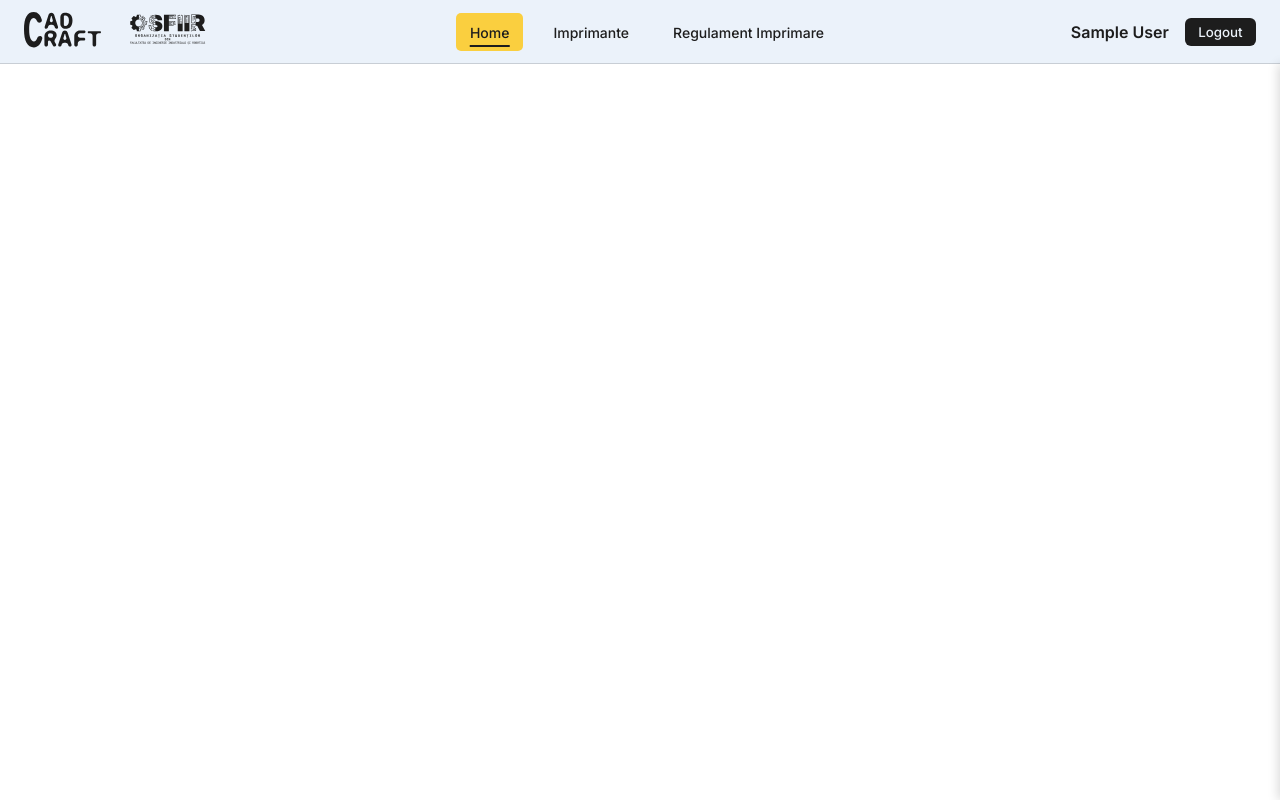
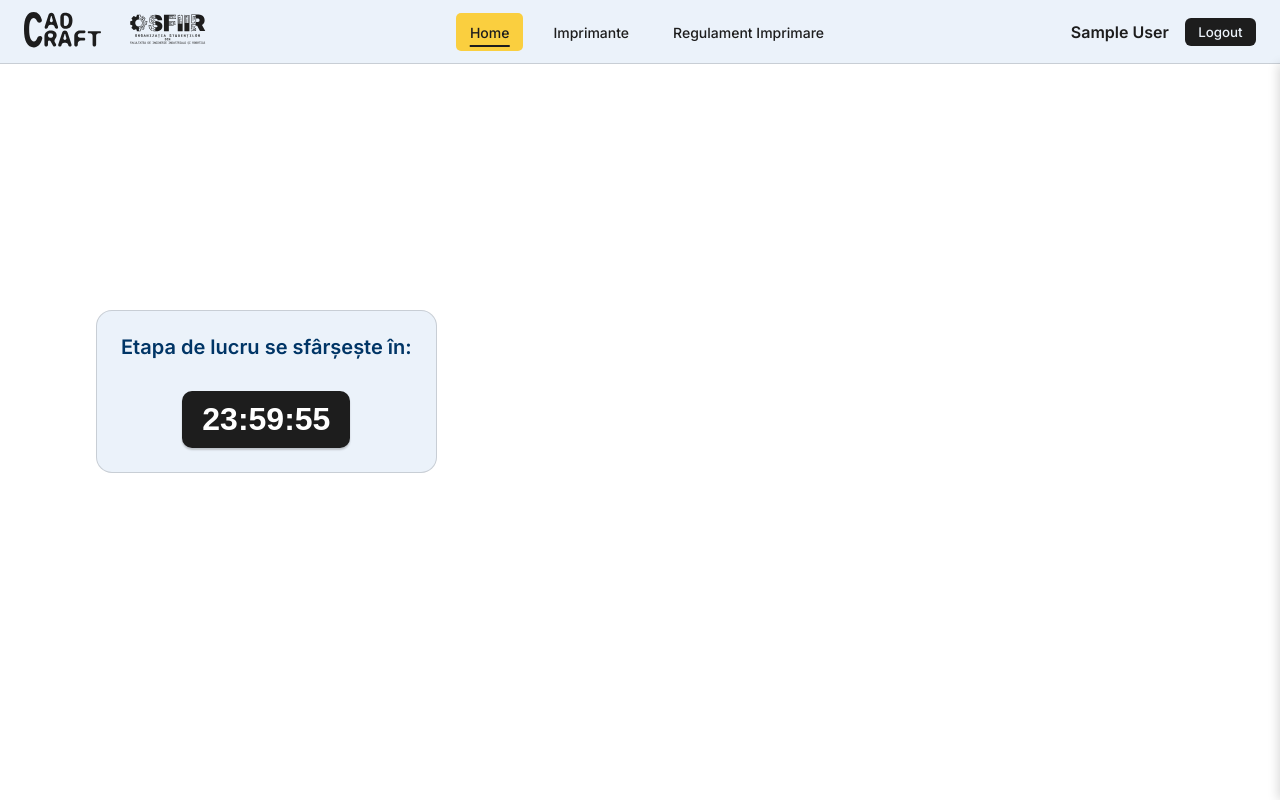
Before and after one commit to PetreIulian/danush, a React (Create React App) app in the folder app/: page /dashboard in a window 1280 px wide. Built offline with nearby package versions, Linux system fonts and the light colour scheme; no server answers; sample sign-in values are in the browser's storage.

Commit message:
timer component

```diff
--- a/app/src/Components/Program/Program.jsx
+++ /dev/null
@@ -1,11 +0,0 @@
-import React from 'react'
-import "./Program.css"
-
-function Program() {
-    return (
-        <section>
-        </section>
-    )
-}
-
-export default Program
--- /dev/null
+++ b/app/src/Components/Timer/Timer.css
@@ -0,0 +1,35 @@
+.timer {
+  font-family: 'Arial', sans-serif;
+  font-size: 2rem;
+  color: white;
+  font-weight: 700;
+  border-radius: 10px;
+  background-color: var(--black);
+  padding: 10px 20px;
+  width: fit-content;
+  box-shadow: 0 2px 2px 0 rgba(0, 0, 0, 0.2);
+}
+
+.timer-container {
+  padding: 1em;
+  display: flex;
+  flex-direction: column;
+  align-items: left;
+  gap: 2em;
+  background-color: var(--ice-white);
+  width: fit-content;
+  border-radius: 1em;
+  padding: 1.5em;
+  align-items: center;
+  border: 1px solid rgba(0,0,0,0.15);
+  position: relative;
+  top: 246px;
+  left: 96px;
+}
+
+.timer-container p {
+  font-size: 1.25rem;
+  font-weight: 600;
+  color: var(--blue);
+  margin: 0;
+}
--- /dev/null
+++ b/app/src/Components/Timer/Timer.jsx
@@ -0,0 +1,44 @@
+import React, { useState, useEffect, useRef } from "react";
+import "./Timer.css";
+
+function Timer({ duration, start }) {
+  const [time, setTime] = useState(duration);
+  const intervalRef = useRef(null);
+
+  useEffect(() => {
+    if (start) {
+      intervalRef.current = setInterval(() => {
+        setTime((prev) => {
+          if (prev <= 1000) {
+            clearInterval(intervalRef.current);
+            return 0;
+          }
+          return prev - 1000;
+        });
+      }, 1000);
+    } else {
+      clearInterval(intervalRef.current);
+    }
+
+    return () => clearInterval(intervalRef.current);
+  }, [start]);
+
+  const formatTime = (time) => {
+    const hours = Math.floor(time / (1000 * 60 * 60));
+    const minutes = Math.floor((time % (1000 * 60 * 60)) / (1000 * 60));
+    const seconds = Math.floor((time % (1000 * 60)) / 1000);
+
+    return `${hours.toString().padStart(2, "0")}:${minutes
+      .toString()
+      .padStart(2, "0")}:${seconds.toString().padStart(2, "0")}`;
+  };
+
+  return (
+    <section className="timer-container">
+        <p>Etapa de lucru se sfârșește în:</p>
+        <div className="timer">{formatTime(time)}</div>
+    </section>
+  );
+}
+
+export default Timer;
--- a/app/src/Pages/Dashboard.jsx
+++ b/app/src/Pages/Dashboard.jsx
@@ -1,9 +1,14 @@
 import Navbar from "../Components/Navbar/Navbar";
+import { useState } from "react";
+import Timer from "../Components/Timer/Timer";
 
 const Dashboard = () => {
+  const [start, setStart] = useState(true);;
+
   return (
     <div>
       <Navbar />
+      <Timer duration={24 * 60 * 60 * 1000} start={start} />
     </div>
   );
 };
--- a/app/src/index.js
+++ b/app/src/index.js
@@ -4,13 +4,13 @@ import './index.css';
 import App from './App';
 import reportWebVitals from './reportWebVitals';
 import Navbar from './Components/Navbar/Navbar';
-import Program from './Components/Program/Program';
+import Timer from './Components/Timer/Timer';
 import Header from './Components/Header/Header';
 import Nav from './Components/Nav-Log/nav-log';
 import Auth from './Components/Auth/auth';
 import { BrowserRouter } from 'react-router-dom';
 
-export {Navbar, Program, Header, Nav, Auth};
+export {Navbar, Timer, Header, Nav, Auth};
 
 const root = ReactDOM.createRoot(document.getElementById('root'));
 root.render(
```
Also changed, not shown: app/src/Components/Program/Program.css (deleted).
